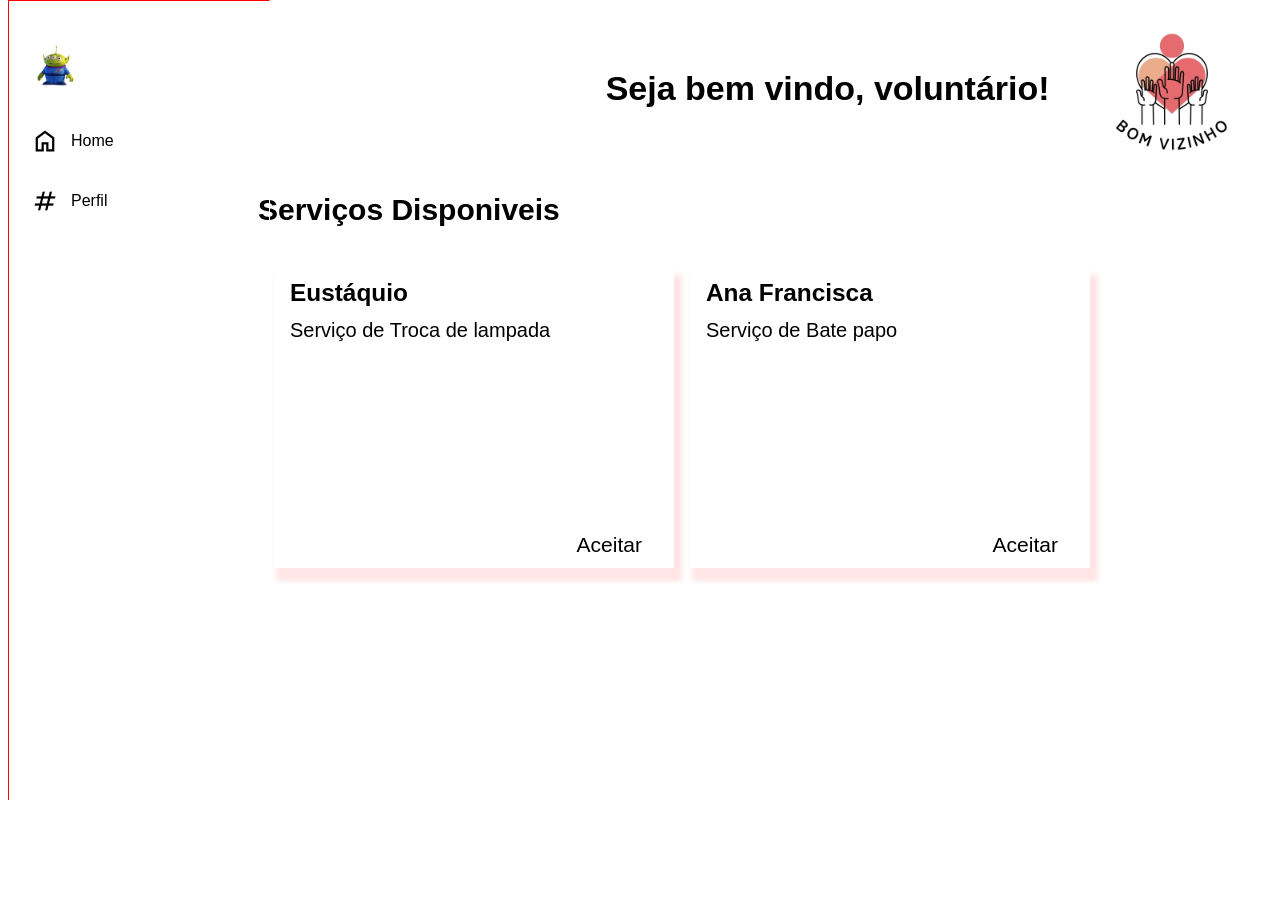
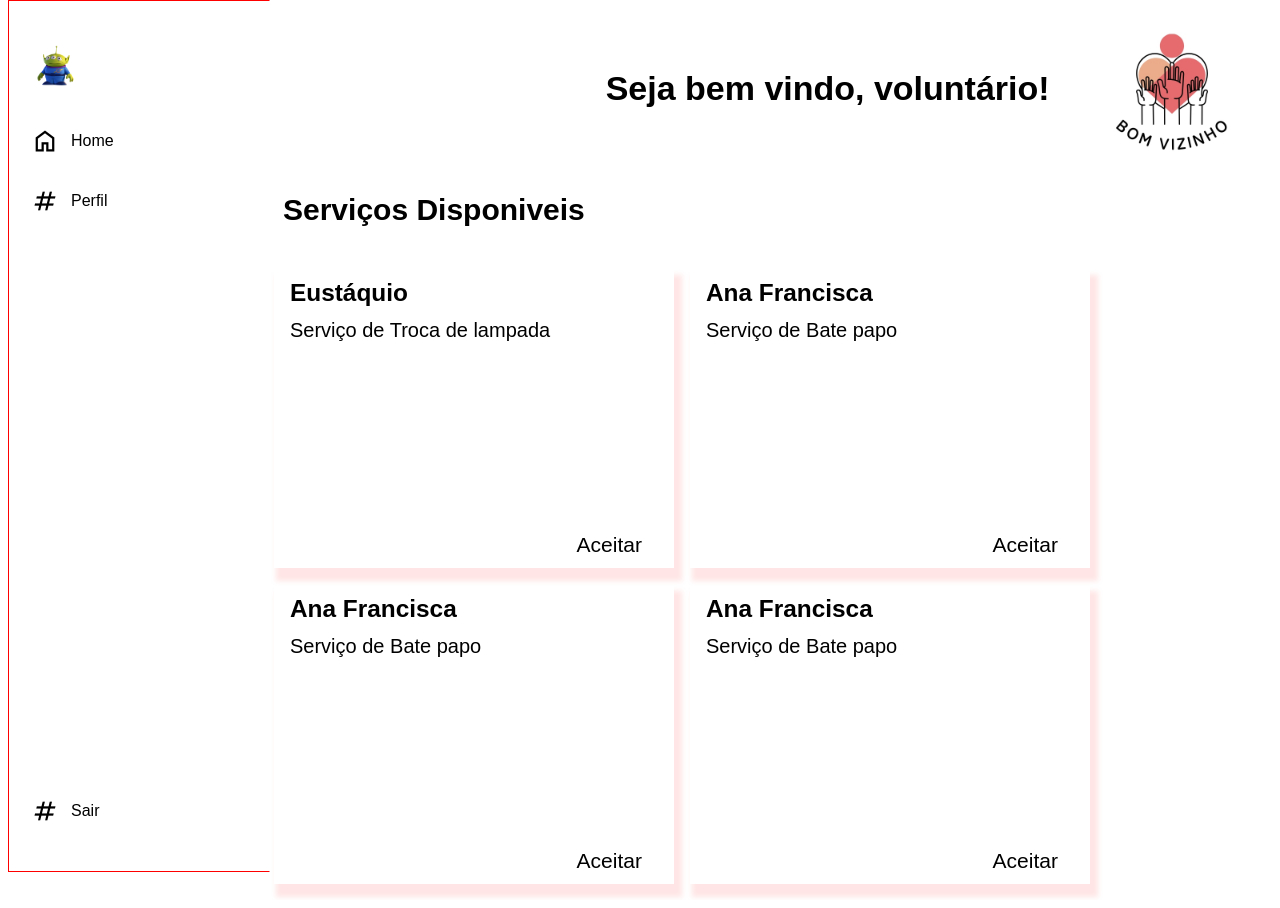
Before and after one commit to viniciustavanoferreira/voluntariado-site, a PHP site: page /php/pagina-perfil.php in a window 1280 px wide. Before the commit the page ends 800 px from the top, so only its background shows below. Run offline with PHP 8.4, Linux system fonts and the light colour scheme; some libraries are stand-ins or nearby versions; some web fonts are replaced.

Commit message:
mudanças

```diff
--- a/pgprincipal.css
+++ b/pgprincipal.css
@@ -796,7 +796,7 @@
   padding: 40px 10px 30px 10px;
   border-right: 1px solid white;
   transition: all 0.35s;
-  background-color: var(--MainColor);
+
 
 }
 
@@ -887,6 +887,9 @@
 
 .main-title {
   color: var(--secondary);
+  display: flex;
+  margin-left: 25px;
+
 }
 .main__servicos {
   display: flex;
--- a/php/pagina-perfil.php
+++ b/php/pagina-perfil.php
@@ -106,6 +106,26 @@
                     <a href="#">Aceitar</a>
                 </div>
             </div>
+
+            <div class="main__servicos__card">
+                <div class="card__text">
+                    <h4>Ana Francisca</h4>
+                    <p>Serviço de Bate papo</p>
+                </div>
+                <div class="card__button">
+                    <a href="#">Aceitar</a>
+                </div>
+            </div>
+
+            <div class="main__servicos__card">
+                <div class="card__text">
+                    <h4>Ana Francisca</h4>
+                    <p>Serviço de Bate papo</p>
+                </div>
+                <div class="card__button">
+                    <a href="#">Aceitar</a>
+                </div>
+            </div>
         </section>
 
     </main>
--- a/php/quemsomos.php
+++ b/php/quemsomos.php
@@ -7,6 +7,10 @@
 <!-- Principal CSS -->
 
 <link rel="stylesheet" href="../src/css/quem-somos.css" />
+
+<!-- Customized CSS -->
+
+<link rel="stylesheet" href="../node_modules/bootstrap/dist/css/bootstrap.min.css" />
 
 
 
```
